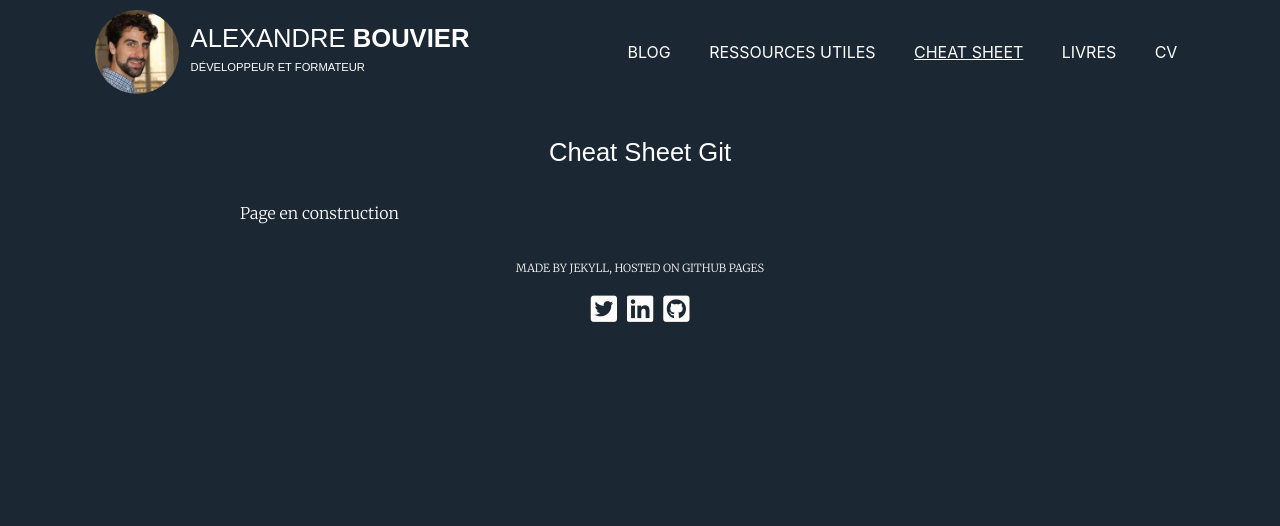
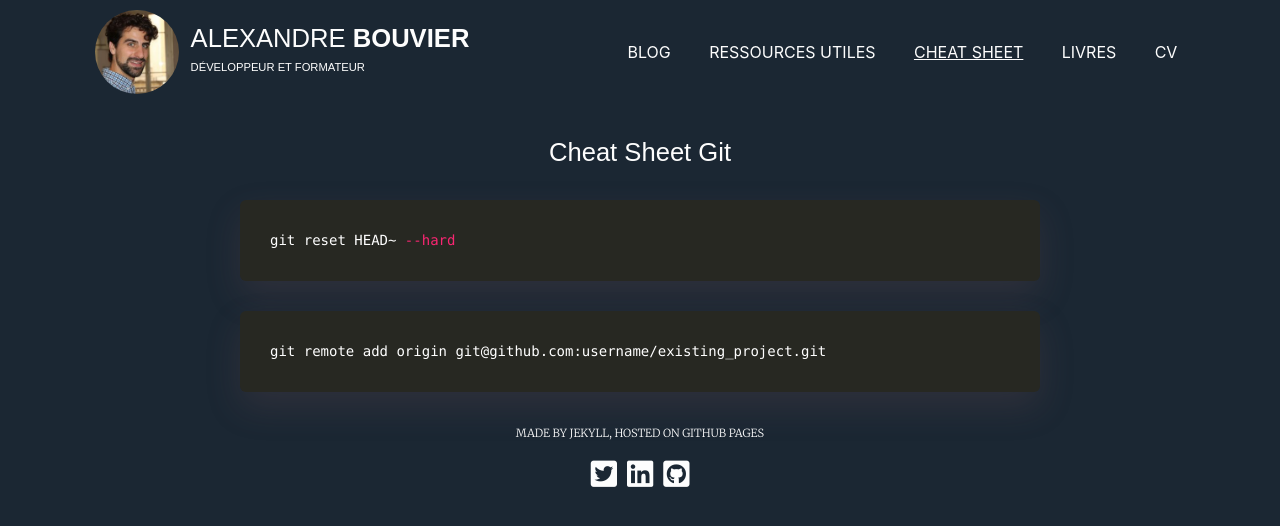
Before and after one commit to alexandrebk/alexandrebk.github.io, a Jekyll site: the page built from cheat_sheets/git.md, in a window 1280 px wide. Shown: the top 526 px of the page. Built offline with Jekyll 4.4.1, drawn with Linux system fonts in a browser that asks for light colours; nearby versions of some CDN libraries.

Commit message:
Updates Git Cheat Sheet

````diff
--- a/cheat_sheets/git.md
+++ b/cheat_sheets/git.md
@@ -4,4 +4,10 @@ title: Cheat Sheet Git
 permalink: /cheat_sheets/git
 ---
 
-Page en construction
+```bash
+git reset HEAD~ --hard
+```
+
+```bash
+git remote add origin git@github.com:username/existing_project.git
+```
````
